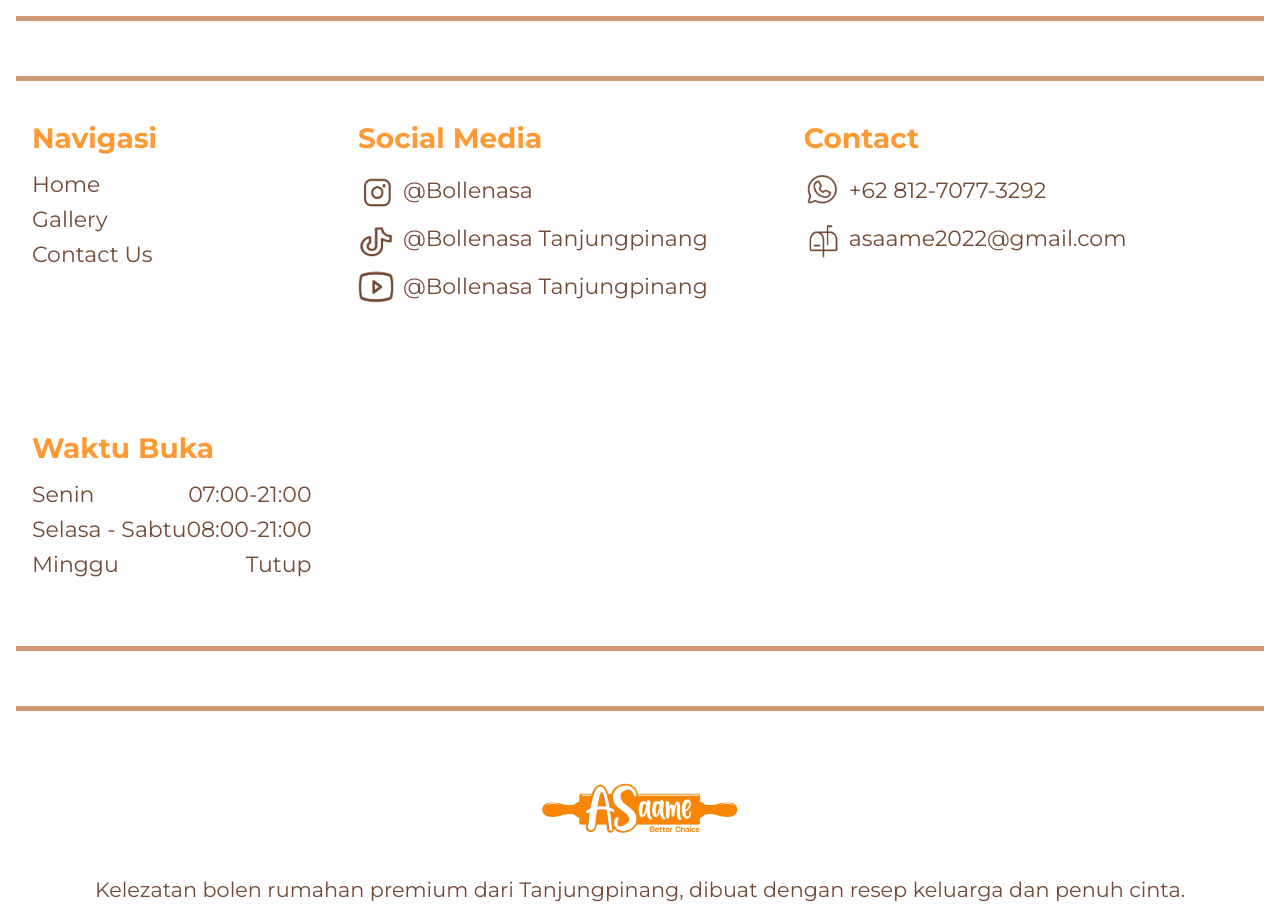
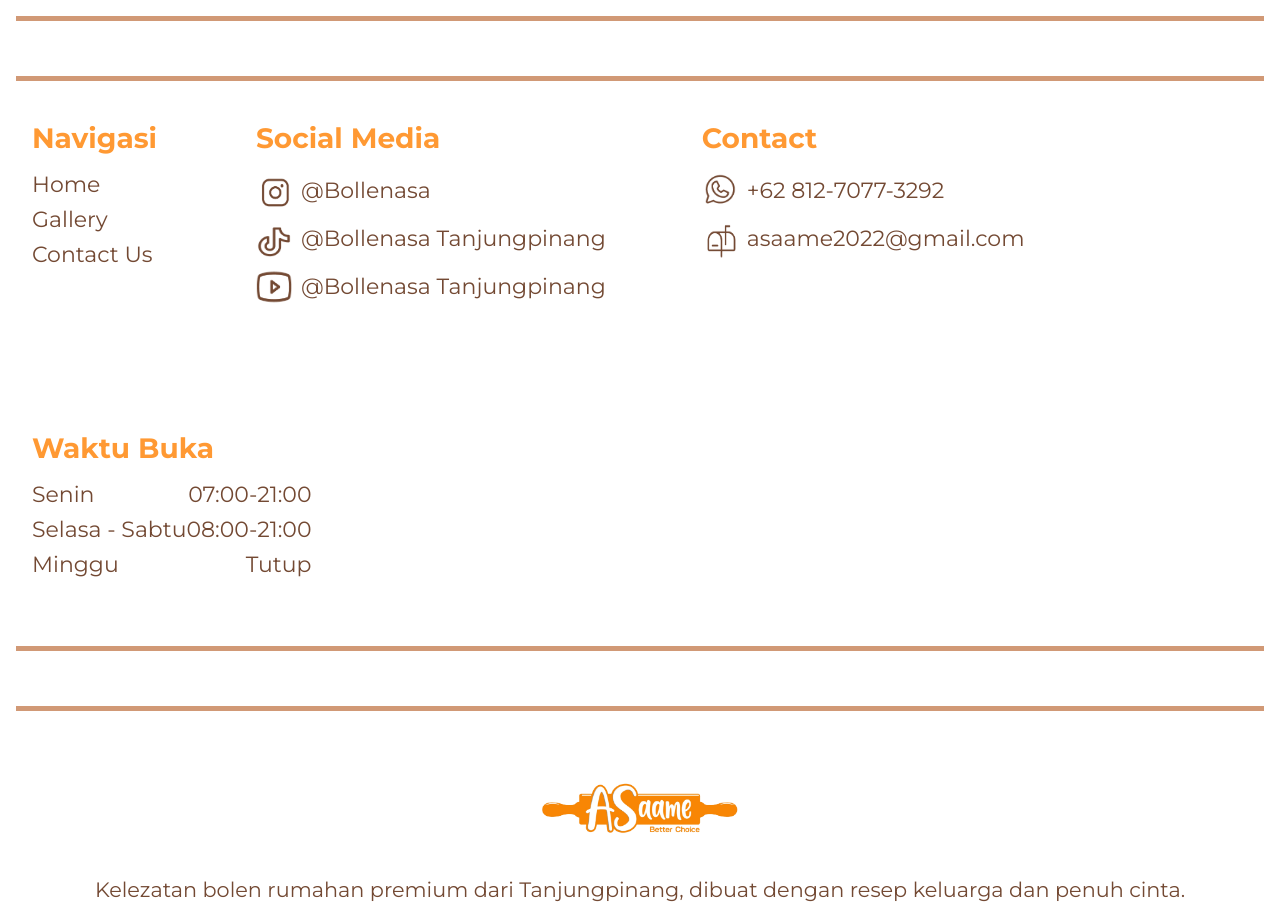
Before and after one commit to naufalabdurrafi/Data-Diri, a plain HTML site: page index.html in a window 1280 px wide. Shown: the part 4420-5338 px from the top of the page. Drawn offline with Linux system fonts and the light colour scheme.

Commit message:
Refactor CSS styles for consistency and structure

```diff
--- a/kelompok5.css
+++ b/kelompok5.css
@@ -357,7 +357,7 @@ hr {
 
 .navigasi, .sosial, .kontak, .waktu-buka {
     flex-basis: auto;
-    min-width: 230px;
+    min-width: 128px;
     margin-bottom: 20px;
 }
 
```
